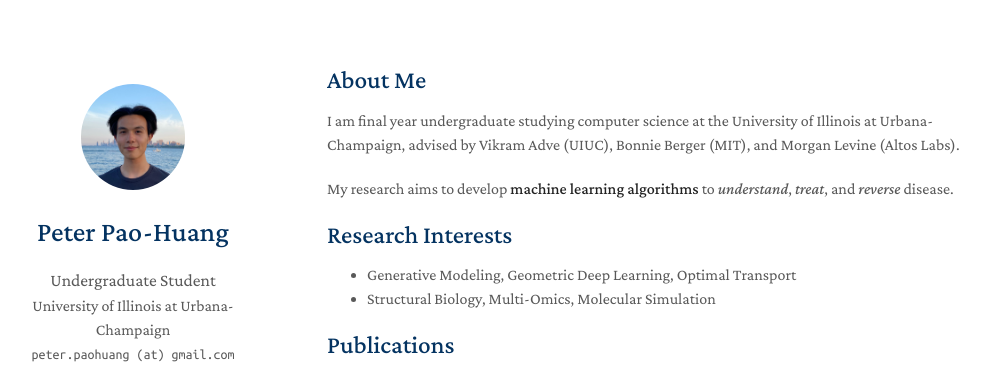
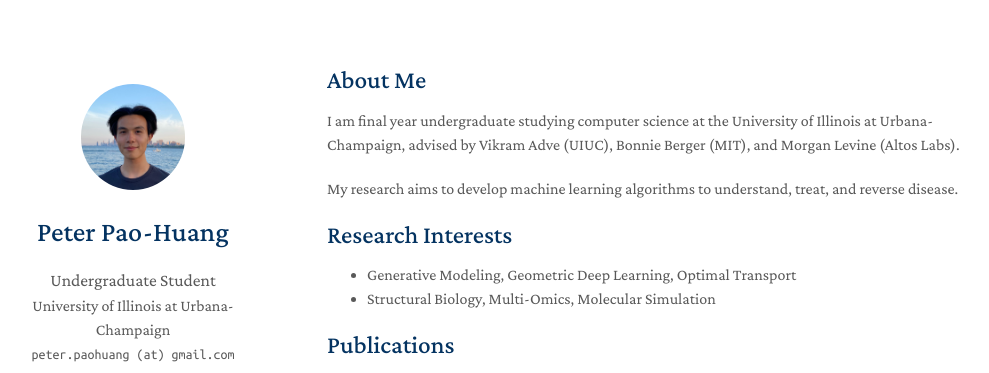
Before and after one commit to peterpaohuang/peterpaohuang.github.io, a Jekyll site: the page built from index.md, in a window 1280 px wide and 1310 px high. Shown: the top 373 px of the window, without its empty margins (143-1132 px from the left). Built offline with Jekyll 4.4.1, drawn with Linux system fonts in a browser that asks for light colours; nearby versions of some CDN libraries; a style sheet for code colours, icons or effects is not loaded; our own code applies the rules of GitHub Pages for plain Markdown files.

Commit message:
remove italics

```diff
--- a/index.md
+++ b/index.md
@@ -6,7 +6,7 @@ layout: homepage
 
 I am final year undergraduate studying computer science at the University of Illinois at Urbana-Champaign, advised by Vikram Adve (UIUC), Bonnie Berger (MIT), and Morgan Levine (Altos Labs).
 
-My research aims to develop **machine learning algorithms** to _understand_, _treat_, and _reverse_ disease.
+My research aims to develop machine learning algorithms to understand, treat, and reverse disease.
 
 ## Research Interests
 
```
